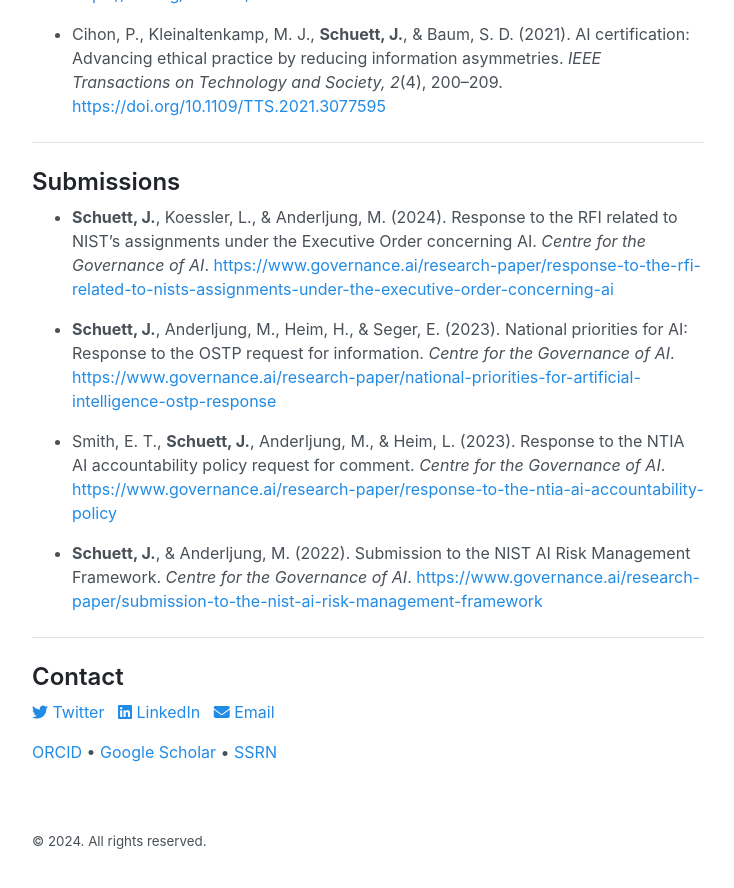
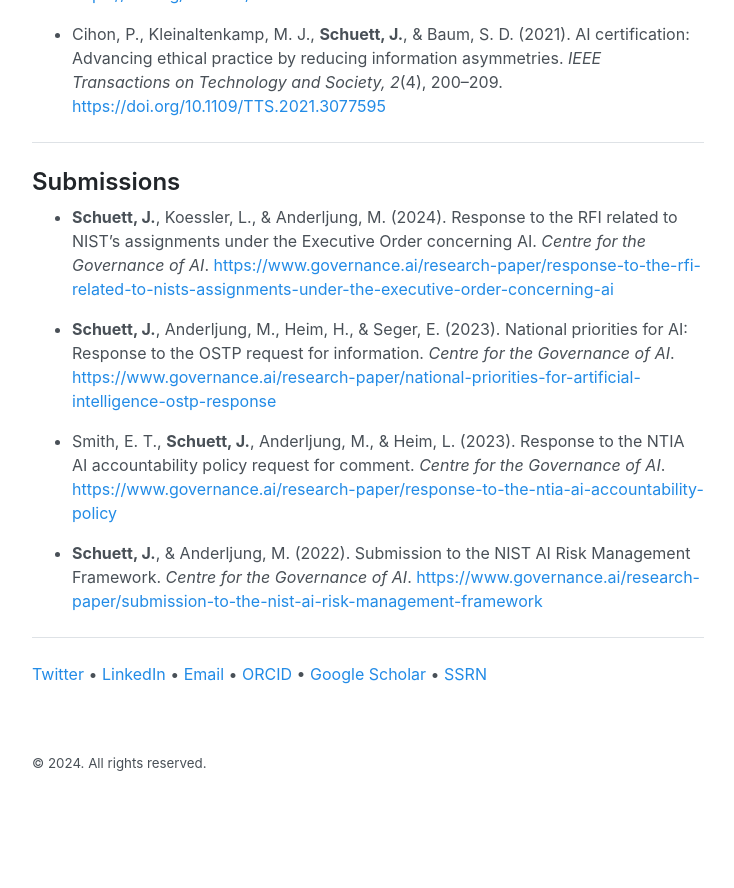
Before and after one commit to jonasschuett/jonasschuett.github.io, a Jekyll site: the page built from _posts/2020-04-04-introduction.md, in a window 1280 px wide and 900 px high, scrolled down 7607 px. Shown: the top 888 px of the window, without its empty margins (272-1006 px from the left). Built offline with Jekyll 4.4.1, drawn with Linux system fonts in a browser that asks for light colours; nearby versions of some CDN libraries; after the commit the page ends 8429 px from its top, so only the background shows below that.

Commit message:
Update 2020-04-04-introduction.md

```diff
--- a/_posts/2020-04-04-introduction.md
+++ b/_posts/2020-04-04-introduction.md
@@ -163,7 +163,4 @@ Previous research projects:
 
 ---
 
-## Contact
-<i class="fa-brands fa-twitter" style="color: #228be6;"></i> [Twitter](https://twitter.com/jonasschuett) &nbsp; <i class="fa-brands fa-linkedin" style="color: #228be6;"></i> [LinkedIn](https://www.linkedin.com/in/jonasschuett) &nbsp; <i class="fa-solid fa-envelope" style="color: #228be6;"></i> [Email](mailto:jonas.schuett@governance.ai)
-
-[ORCID](https://orcid.org/0000-0001-7154-5049) • [Google Scholar](https://scholar.google.com/citations?user=iZXltDgAAAAJ&hl=en&oi=ao) • [SSRN](https://papers.ssrn.com/sol3/cf_dev/AbsByAuth.cfm?per_id=3705327)
+[Twitter](https://twitter.com/jonasschuett) • [LinkedIn](https://www.linkedin.com/in/jonasschuett) • [Email](mailto:jonas.schuett@governance.ai) • [ORCID](https://orcid.org/0000-0001-7154-5049) • [Google Scholar](https://scholar.google.com/citations?user=iZXltDgAAAAJ&hl=en&oi=ao) • [SSRN](https://papers.ssrn.com/sol3/cf_dev/AbsByAuth.cfm?per_id=3705327)
```
